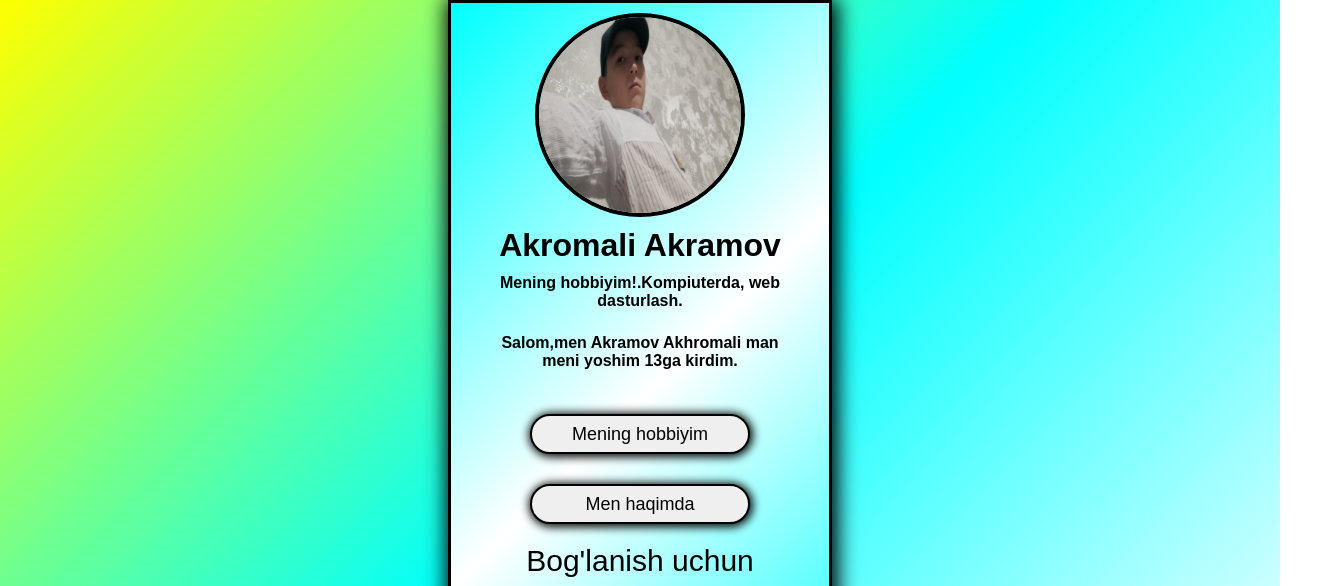
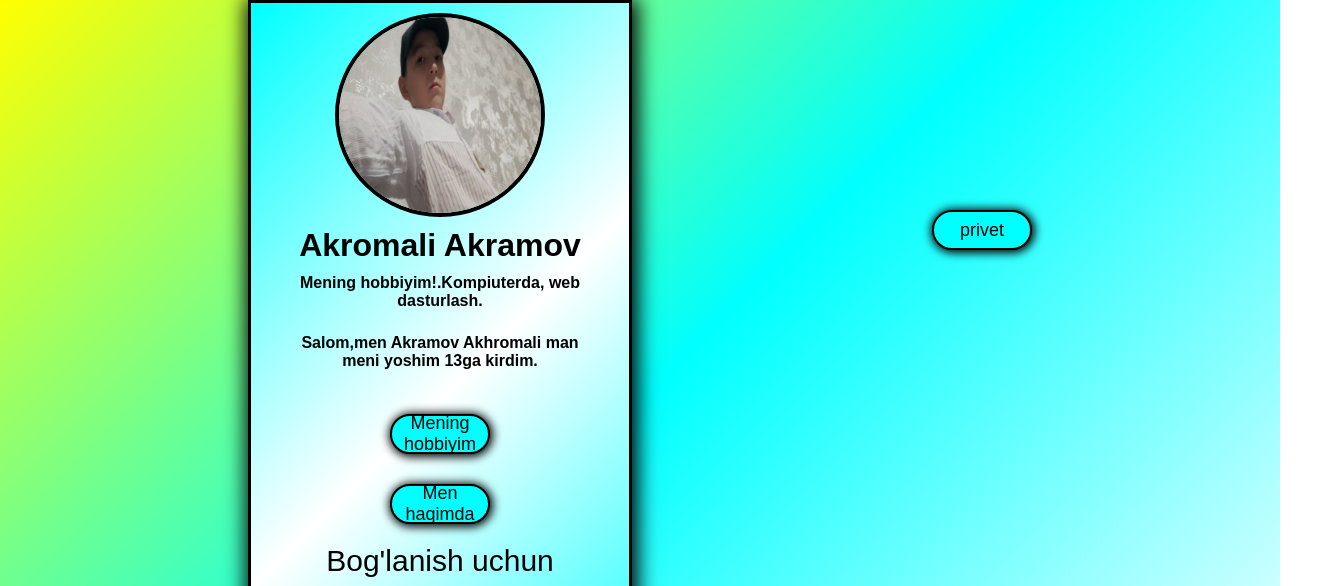
Before and after one commit to akromali2013/css-, a plain HTML site: page index.html in a window 1280 px wide. Shown: the top 586 px of the page, 1332 px wide, since content can reach past the window. Drawn offline with Linux system fonts and the light colour scheme.

Commit message:
Loyiha yaratildi2

```diff
--- a/css/stayl.css
+++ b/css/stayl.css
@@ -111,3 +111,8 @@ button:active{
     border-radius: 15px;
     padding-left: 10px;
 }
+
+button{
+    width: 100px;
+    background-color: aqua;
+}
--- a/index.html
+++ b/index.html
@@ -30,11 +30,12 @@
        </div>
 
 
-        <!-- <div class="soila">
+        <div class="soila">
         <input placeholder="Email" class="ples">
         <input placeholder="Your email" class="ples">
         <input placeholder="Name" class="ples">
-        </div> -->
+        </div>
+        <button>privet</button>
     </div>
 </body>
 
```
Also changed, not shown: images/dustlar.jpg (added).
